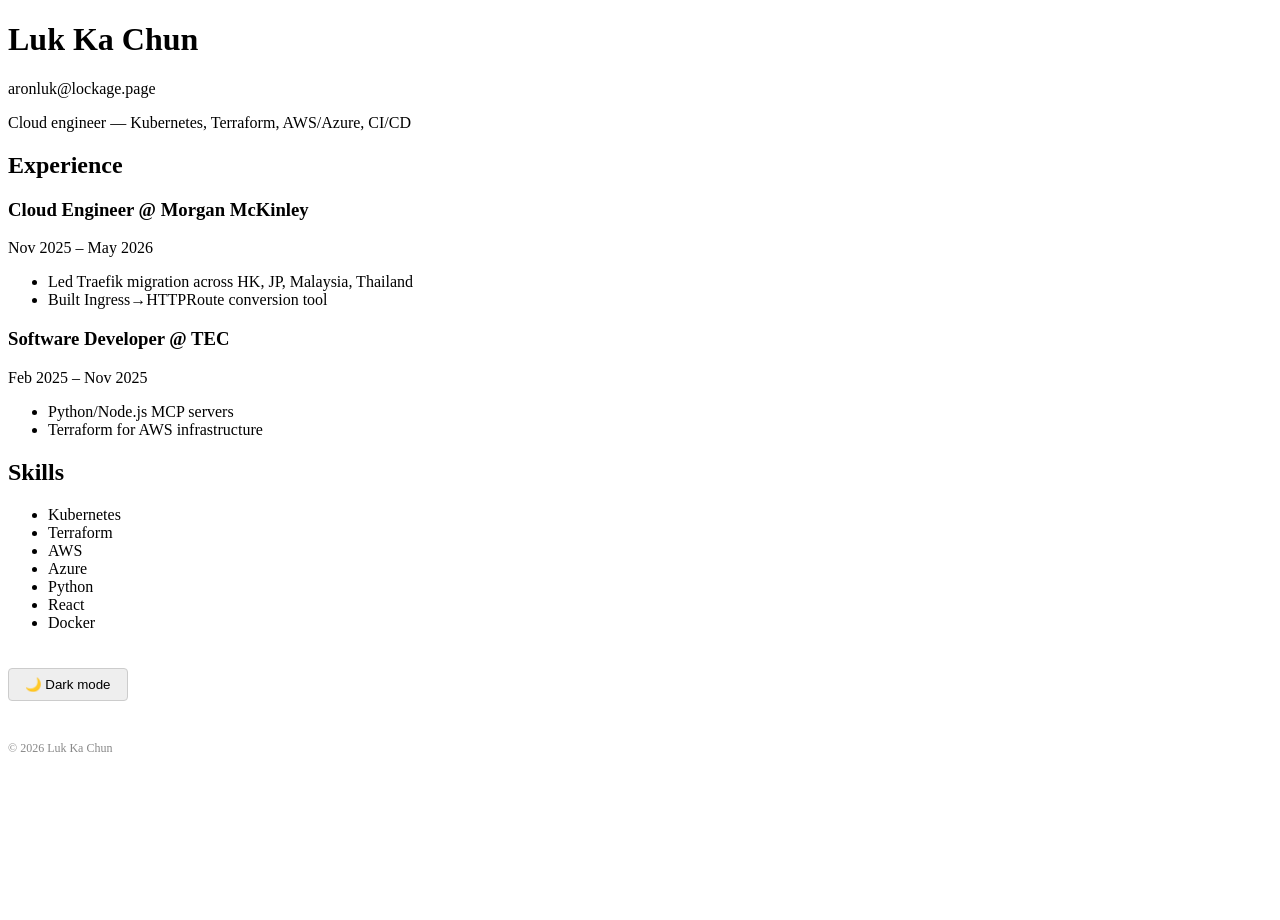
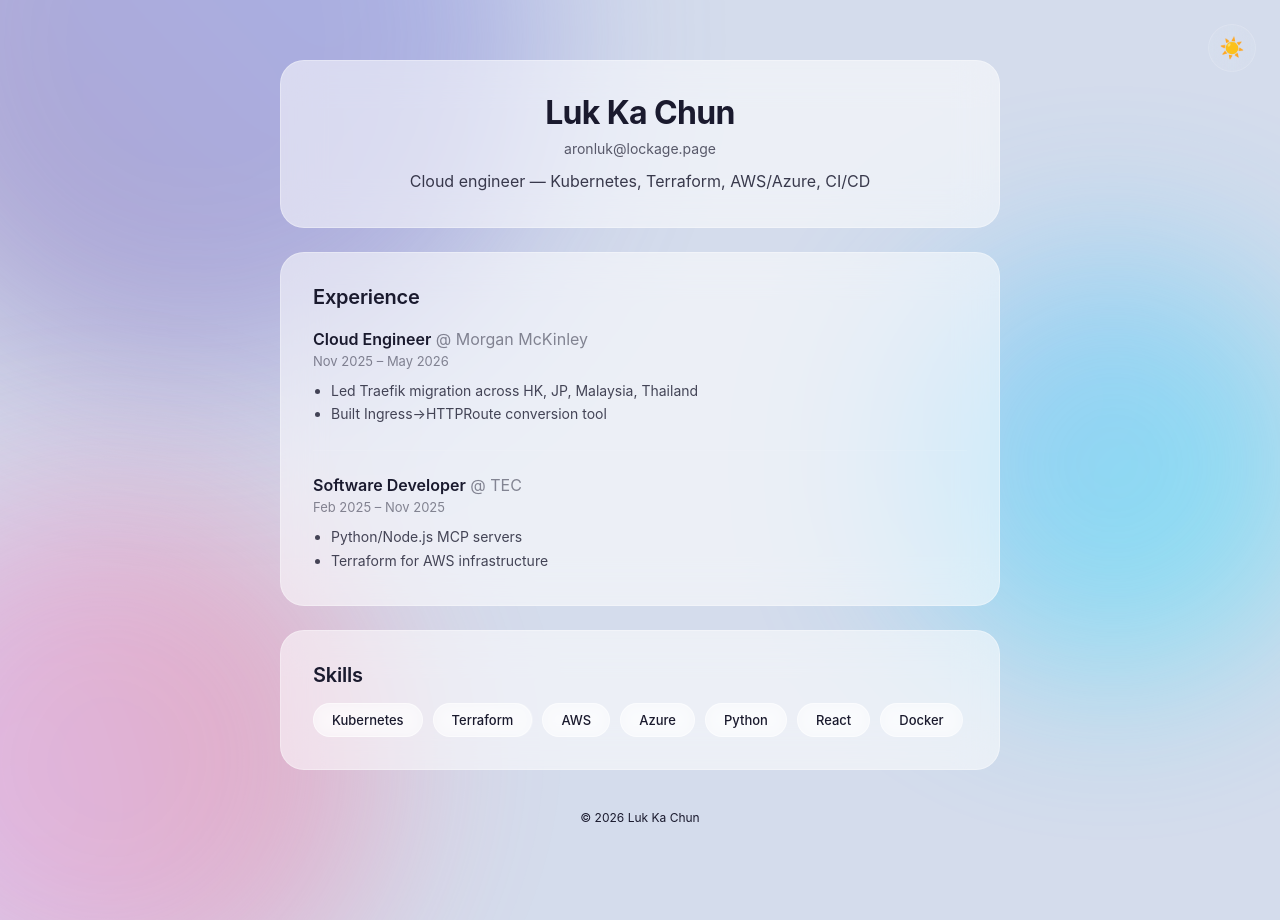
Before and after one commit to aronluk/aronluk.github.io, a Next.js app: page / in a window 1280 px wide. Before the commit the page ends 800 px from the top, so only its background shows below. Built offline with nearby package versions, Linux system fonts and the light colour scheme.

Commit message:
feat: liquid glass redesign with animated blobs and theme toggle

```diff
--- a/src/components/ThemeToggle.tsx
+++ b/src/components/ThemeToggle.tsx
@@ -1,21 +1,38 @@
-import { useState } from 'react';
+import { useState, useEffect } from 'react';
 
 export default function ThemeToggle() {
-  const [dark, setDark] = useState(false);
+  const [dark, setDark] = useState(true);
+
+  useEffect(() => {
+    document.documentElement.setAttribute('data-theme', dark ? 'dark' : 'light');
+  }, [dark]);
+
   return (
     <button
       onClick={() => setDark(!dark)}
+      aria-label="Toggle theme"
       style={{
-        padding: '8px 16px',
-        background: dark ? '#333' : '#eee',
-        color: dark ? '#fff' : '#000',
-        border: '1px solid #ccc',
-        borderRadius: 4,
+        position: 'fixed',
+        top: 24,
+        right: 24,
+        zIndex: 100,
+        width: 48,
+        height: 48,
+        borderRadius: '50%',
+        border: '1px solid rgba(255,255,255,0.15)',
+        background: 'rgba(255,255,255,0.06)',
+        backdropFilter: 'blur(12px)',
+        WebkitBackdropFilter: 'blur(12px)',
+        color: dark ? '#fff' : '#111',
+        fontSize: 20,
         cursor: 'pointer',
-        marginTop: 20,
+        display: 'flex',
+        alignItems: 'center',
+        justifyContent: 'center',
+        transition: 'all 0.3s ease',
       }}
     >
-      {dark ? '☀️ Light mode' : '🌙 Dark mode'}
+      {dark ? '\u2600\uFE0F' : '\uD83C\uDF19'}
     </button>
   );
 }
--- a/src/pages/index.tsx
+++ b/src/pages/index.tsx
@@ -1,3 +1,4 @@
+import { useEffect, useRef } from 'react';
 import ThemeToggle from '../components/ThemeToggle';
 
 const name = 'Luk Ka Chun';
@@ -5,49 +6,209 @@
 const summary = 'Cloud engineer — Kubernetes, Terraform, AWS/Azure, CI/CD';
 const skills = ['Kubernetes', 'Terraform', 'AWS', 'Azure', 'Python', 'React', 'Docker'];
 const jobs = [
-  { role: 'Cloud Engineer', company: 'Morgan McKinley', period: 'Nov 2025 – May 2026', items: ['Led Traefik migration across HK, JP, Malaysia, Thailand', 'Built Ingress→HTTPRoute conversion tool'] },
-  { role: 'Software Developer', company: 'TEC', period: 'Feb 2025 – Nov 2025', items: ['Python/Node.js MCP servers', 'Terraform for AWS infrastructure'] },
+  { role: 'Cloud Engineer', company: 'Morgan McKinley', period: 'Nov 2025 \u2013 May 2026', items: ['Led Traefik migration across HK, JP, Malaysia, Thailand', 'Built Ingress\u2192HTTPRoute conversion tool'] },
+  { role: 'Software Developer', company: 'TEC', period: 'Feb 2025 \u2013 Nov 2025', items: ['Python/Node.js MCP servers', 'Terraform for AWS infrastructure'] },
 ];
 
 const year = new Date().getFullYear();
 
+const s = {
+  blob: `
+    @keyframes float1 { 0%,100% { transform: translate(0,0) scale(1) rotate(0deg); } 33% { transform: translate(60px,-80px) scale(1.2) rotate(120deg); } 66% { transform: translate(-40px,60px) scale(0.9) rotate(240deg); } }
+    @keyframes float2 { 0%,100% { transform: translate(0,0) scale(1) rotate(0deg); } 33% { transform: translate(-70px,50px) scale(1.15) rotate(-100deg); } 66% { transform: translate(50px,-60px) scale(0.85) rotate(-200deg); } }
+    @keyframes float3 { 0%,100% { transform: translate(0,0) scale(1); } 50% { transform: translate(30px,40px) scale(1.1); } }
+    @keyframes fadeIn { from { opacity: 0; transform: translateY(20px); } to { opacity: 1; transform: translateY(0); } }
+    @keyframes shimmer { 0% { background-position: -200% center; } 100% { background-position: 200% center; } }
+    :root, [data-theme="dark"] { --text: #f0f0f0; --text-muted: rgba(240,240,240,0.7); --bg: #0a0a0f; --glass: rgba(255,255,255,0.05); --glass-border: rgba(255,255,255,0.1); --pill: rgba(255,255,255,0.08); --pill-border: rgba(255,255,255,0.12); }
+    [data-theme="light"] { --text: #1a1a2e; --text-muted: rgba(26,26,46,0.7); --bg: #d4dcec; --glass: rgba(255,255,255,0.55); --glass-border: rgba(255,255,255,0.3); --pill: rgba(255,255,255,0.4); --pill-border: rgba(255,255,255,0.5); }
+    body { margin: 0; background: var(--bg); color: var(--text); }
+  `,
+};
+
+const blobStyle = (i: number) => ({
+  position: 'fixed' as const,
+  width: ['600px', '500px', '400px'][i],
+  height: ['600px', '500px', '400px'][i],
+  borderRadius: '50%',
+  filter: 'blur(80px)',
+  opacity: 0.4,
+  zIndex: 0,
+  top: ['-200px', '60%', '30%'][i],
+  left: ['-150px', '-100px', '70%'][i],
+  background: [
+    'linear-gradient(135deg, #667eea 0%, #764ba2 100%)',
+    'linear-gradient(135deg, #f093fb 0%, #f5576c 100%)',
+    'linear-gradient(135deg, #4facfe 0%, #00f2fe 100%)',
+  ][i],
+  animation: `float${i + 1} ${[25, 30, 20][i]}s ease-in-out infinite`,
+  pointerEvents: 'none' as const,
+});
+
+const glassCard: React.CSSProperties = {
+  background: 'var(--glass)',
+  backdropFilter: 'blur(20px)',
+  WebkitBackdropFilter: 'blur(20px)',
+  borderRadius: 24,
+  border: '1px solid var(--glass-border)',
+  padding: 32,
+  animation: 'fadeIn 0.8s ease-out forwards',
+  opacity: 0,
+};
+
 export default function Home() {
+  const rootRef = useRef<HTMLDivElement>(null);
+
+  useEffect(() => {
+    const root = document.documentElement;
+    const mq = window.matchMedia('(prefers-color-scheme: dark)');
+    root.setAttribute('data-theme', mq.matches ? 'dark' : 'light');
+  }, []);
+
   return (
     <>
-      <header>
-        <h1>{name}</h1>
-        <p>{email}</p>
-        <p>{summary}</p>
+      <style>{s.blob}</style>
+
+      <div
+        ref={rootRef}
+        style={{
+          minHeight: '100vh',
+          padding: '60px 24px',
+          display: 'flex',
+          flexDirection: 'column',
+          alignItems: 'center',
+          position: 'relative',
+          overflow: 'hidden',
+          fontFamily:
+            '-apple-system, BlinkMacSystemFont, "Segoe UI", Roboto, Helvetica, Arial, sans-serif',
+          transition: 'background 0.6s ease',
+          background: 'var(--bg)',
+          color: 'var(--text)',
+        }}
+      >
+        <div style={blobStyle(0)} />
+        <div style={blobStyle(1)} />
+        <div style={blobStyle(2)} />
+
+        <ThemeToggle />
+
+        <div
+          style={{
+            position: 'relative',
+            zIndex: 1,
+            maxWidth: 720,
+            width: '100%',
+            display: 'flex',
+            flexDirection: 'column',
+            gap: 24,
+          }}
+        >
+          <header
+            style={{
+              ...glassCard,
+              animationDelay: '0s',
+              textAlign: 'center',
+            }}
+          >
+            <h1 style={{ margin: 0, fontSize: 32, fontWeight: 700, letterSpacing: '-0.02em' }}>
+              {name}
+            </h1>
+            <p style={{ margin: '8px 0 0', opacity: 0.7, fontSize: 14 }}>{email}</p>
+            <p style={{ margin: '12px 0 0', fontSize: 16, lineHeight: 1.6, opacity: 0.85 }}>
+              {summary}
+            </p>
           </header>
 
-      <section>
-        <h2>Experience</h2>
+          <section
+            style={{
+              ...glassCard,
+              animationDelay: '0.15s',
+            }}
+          >
+            <h2
+              style={{
+                margin: '0 0 20px',
+                fontSize: 20,
+                fontWeight: 600,
+                letterSpacing: '-0.01em',
+              }}
+            >
+              Experience
+            </h2>
             {jobs.map((job, i) => (
-          <article key={i}>
-            <h3>{job.role} @ {job.company}</h3>
-            <p>{job.period}</p>
-            <ul>{job.items.map((item, j) => <li key={j}>{item}</li>)}</ul>
+              <article
+                key={i}
+                style={{
+                  marginBottom: i < jobs.length - 1 ? 24 : 0,
+                  paddingBottom: i < jobs.length - 1 ? 24 : 0,
+                  borderBottom:
+                    i < jobs.length - 1 ? '1px solid rgba(255,255,255,0.08)' : 'none',
+                }}
+              >
+                <h3 style={{ margin: 0, fontSize: 16, fontWeight: 600 }}>
+                  {job.role}
+                  <span style={{ opacity: 0.5, fontWeight: 400 }}>
+                    {' '}@ {job.company}
+                  </span>
+                </h3>
+                <p style={{ margin: '4px 0 10px', fontSize: 13, opacity: 0.5 }}>{job.period}</p>
+                <ul style={{ margin: 0, paddingLeft: 18, fontSize: 14, lineHeight: 1.7, opacity: 0.8 }}>
+                  {job.items.map((item, j) => (
+                    <li key={j}>{item}</li>
+                  ))}
+                </ul>
               </article>
             ))}
           </section>
 
-      <section>
-        <h2>Skills</h2>
-        <ul>{skills.map((s, i) => <li key={i}>{s}</li>)}</ul>
+          <section
+            style={{
+              ...glassCard,
+              animationDelay: '0.3s',
+            }}
+          >
+            <h2
+              style={{
+                margin: '0 0 16px',
+                fontSize: 20,
+                fontWeight: 600,
+                letterSpacing: '-0.01em',
+              }}
+            >
+              Skills
+            </h2>
+            <div style={{ display: 'flex', flexWrap: 'wrap', gap: 10 }}>
+              {skills.map((s, i) => (
+                <span
+                  key={i}
+                  style={{
+                    padding: '8px 18px',
+                    borderRadius: 100,
+                    fontSize: 13,
+                    fontWeight: 500,
+                    background: 'var(--pill)',
+                    border: '1px solid var(--pill-border)',
+                    backdropFilter: 'blur(8px)',
+                  }}
+                >
+                  {s}
+                </span>
+              ))}
+            </div>
           </section>
 
-      {/*
-        This button AND the entire page header/skills/experience
-        all get hydrated by React. Even though the HTML is pre-rendered,
-        React still re-runs ALL components in the browser.
-        Disable JS → page looks fine (HTML is there), but React error
-        in console for every component.
-      */}
-      <ThemeToggle />
-
-      <footer style={{ marginTop: 40, fontSize: 12, color: '#888' }}>
-        <p>&copy; {year} {name}</p>
+          <footer
+            style={{
+              textAlign: 'center',
+              fontSize: 12,
+              padding: 16,
+              animation: 'fadeIn 0.8s ease-out 0.45s forwards',
+              opacity: 0,
+            }}
+          >
+            &copy; {year} {name}
           </footer>
+        </div>
+      </div>
     </>
   );
 }
```
Lines whose indentation alone changed are shown as unchanged.
